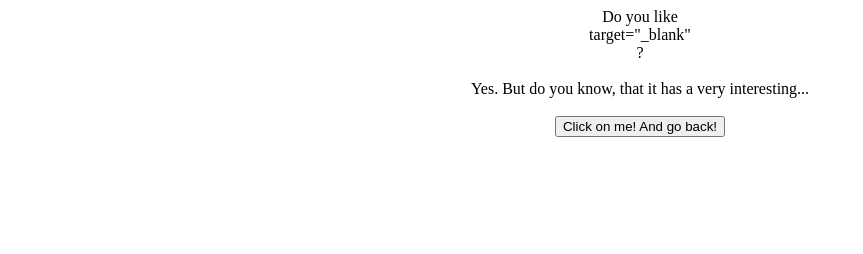
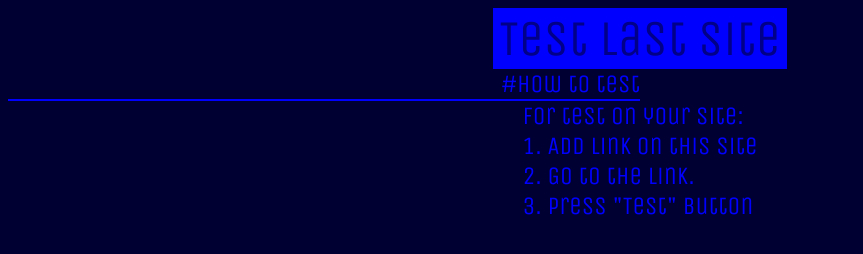
Before and after one commit to DarkHole1/target-blank-bug, a plain HTML site: page index.html in a window 1280 px wide. Shown: the whole page, without its empty margins (0-863 px from the left). Drawn offline with nearby package versions, Linux system fonts and the light colour scheme.

Commit message:
Global commit

```diff
--- a/index.html
+++ b/index.html
@@ -3,12 +3,20 @@
 <head>
   <title>Main page</title>
   <link rel="stylesheet" href="style.css" />
+  <script src="script.js"></script>
 </head>
 <body>
   <center>
-    <span>Do you like <span class="code">target="_blank"</span>?</span><br />
-    <span>Yes. But do you know, that it has a very interesting...</span><br />
-    <button>Click on me! And go back!</button>
+    <button>Test last site</button>
+  </center>
+  <div class="separator">#How to test</div>
+  <center>
+    <div class="wrapper">
+      <span>For test on your site:</span><br />
+      <span>1. Add link on this site</span><br />
+      <span>2. Go to the link.</span><br />
+      <span>3. Press "Test" button</span>
+    </div>
   </center>
 </body>
 </html>
--- /dev/null
+++ b/script.js
@@ -0,0 +1,14 @@
+var button;
+function inital(){
+  button = document.getElementsByTagName('button')[0];
+  button.addEventListener('click', buttonClick);
+}
+function buttonClick(){
+  try {
+    window.opener.location;
+    alert('Hack');
+  } catch(error) {
+    alert('No hack')
+  }
+}
+window.addEventListener('load', inital);
--- a/style.css
+++ b/style.css
@@ -1,3 +1,31 @@
-span {
-  display: block;
+@import url(https://fonts.googleapis.com/css?family=Unica+One);
+* {
+  font-family: 'Unica One', cursive;
+  color: #00f;
+  font-size: 25px;
 }
+body {
+  background: #003;
+}
+button {
+  font-size: 50px;
+  outline: none;
+  border: 0 solid black;
+  border-radius: 0px;
+  background: #00f;
+  color: #008;
+}
+button:checked {
+  background: red;
+}
+div.separator {
+  text-align: right;
+  color: #00f;
+  border-bottom: 2px solid #00f;
+  width: 50%;
+  font-size: 25px;
+}
+div.wrapper {
+  display: inline-block;
+  text-align: left;
+}
```
